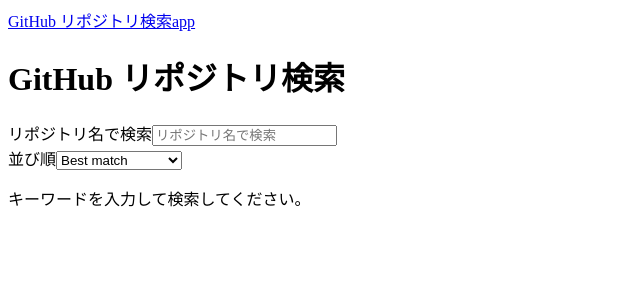
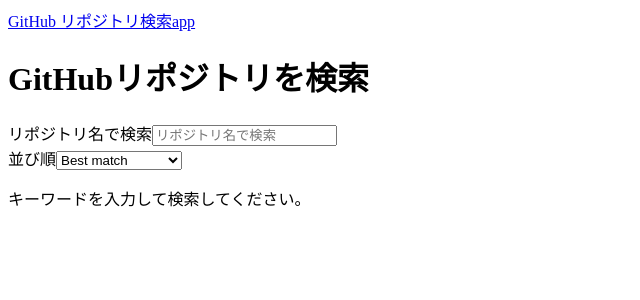
Before and after one commit to limoza/github-repo-search, a Next.js app: page / in a window 1280 px wide. Shown: the top 300 px of the page, without its empty margins (0-640 px from the left). Built offline with nearby package versions, Linux system fonts and the light colour scheme.

Commit message:
app/pageのh1を変更

```diff
--- a/src/app/page.tsx
+++ b/src/app/page.tsx
@@ -20,7 +20,7 @@
 
   return (
     <main>
-      <h1>GitHub リポジトリ検索</h1>
+      <h1>GitHubリポジトリを検索</h1>
       <SearchForm key={q} initialQuery={q} />
       <SortSelect currentSort={sort} />
       <Suspense
```
